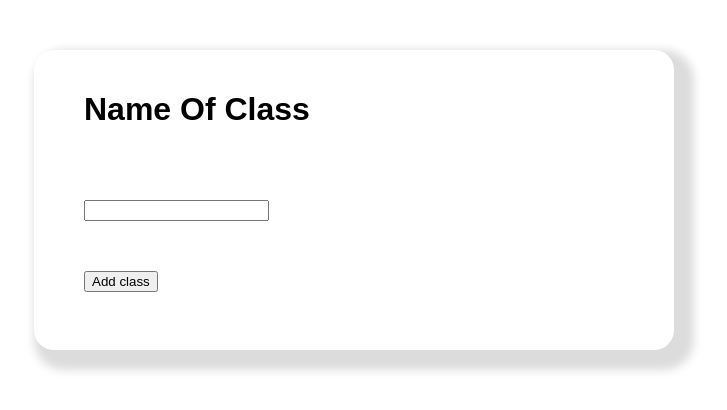
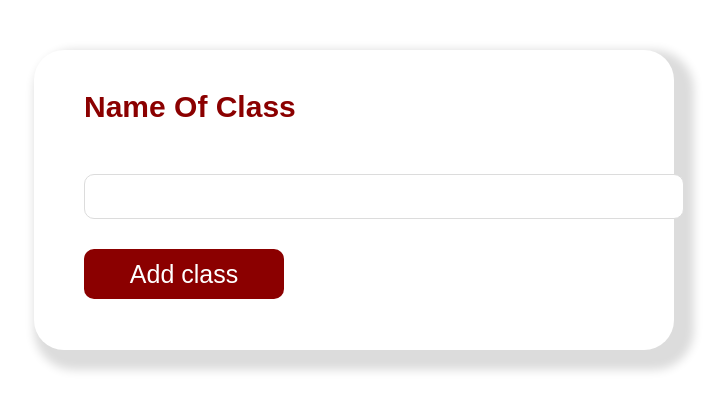
Before and after one commit to MahsumaRezai/React-input-app, a React (Create React App) app: page / in a window 1280 px wide. Shown: the top 410 px of the page, without its empty margins (286-1013 px from the left). Built offline with nearby package versions, Linux system fonts and the light colour scheme; the HTML template or start-up script is replaced by a standard one.

Commit message:
work on style section

```diff
--- a/src/componets/Form.css
+++ b/src/componets/Form.css
@@ -3,7 +3,7 @@
     height: 300px;
     background:white;
     box-shadow: 10px 10px 10px 10px gainsboro;
-    border-radius: 20px;
+    border-radius: 30px;
     display: flex;
     flex-direction: column;
     justify-content: flex-start;
@@ -17,9 +17,32 @@
     flex-direction: column;
     justify-content: flex-start;
     align-items: flex-start;
-    gap: 50px;
+    gap: 30px;
     padding-left: 50px;
     padding-right: 50px;
     padding-top: 20px;
     padding-bottom: 20px;
 }
+.input {
+    width: 600px;
+    height: 45px;
+    border-radius: 10px;
+    border: 1px solid gainsboro;
+}
+.text {
+    font-size: 30px;
+    font-weight: bold;
+    font-family: sans-serif;
+    color: darkred
+}
+.btn {
+    width: 200px;
+    height: 50px;
+    background: darkred;
+    color: white;
+    font-family: sans-serif;
+    font-size: 25px;
+    border: none;
+    border-radius: 10px;
+
+}
--- a/src/componets/Form.js
+++ b/src/componets/Form.js
@@ -4,13 +4,13 @@ const Form = () => {
         <div className="form">
             <div className="content">
                 <div>
-                    <h1>Name Of Class</h1>
+                    <h1 className="text">Name Of Class</h1>
                 </div>
                 <div>
-                    <input type="text"></input>
+                    <input type="text" className="input"></input>
                 </div>
                 <div>
-                    <button>Add class</button>
+                    <button className="btn">Add class</button>
                 </div>
 
 
```
